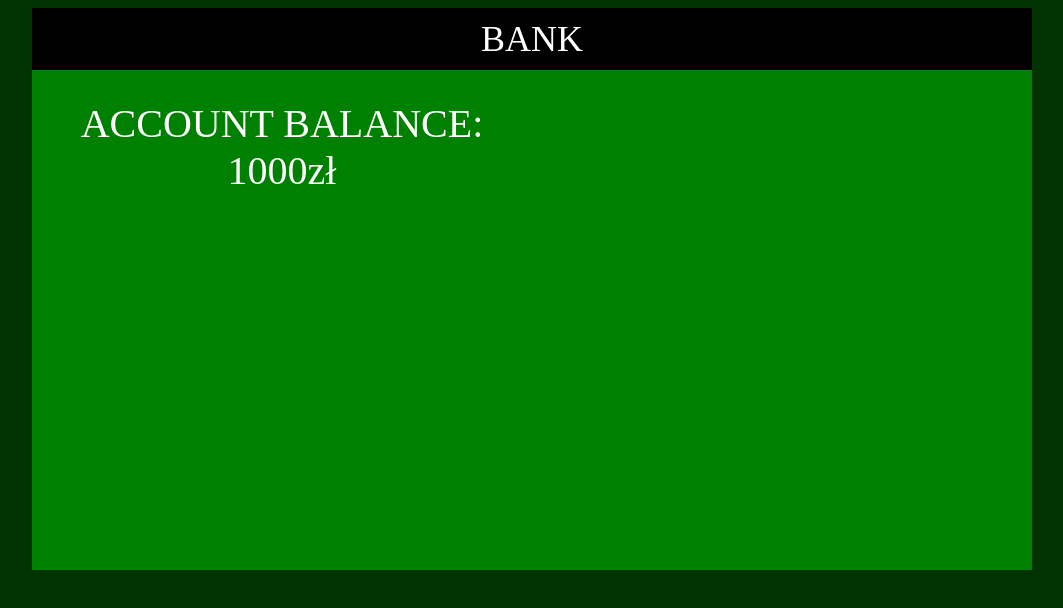
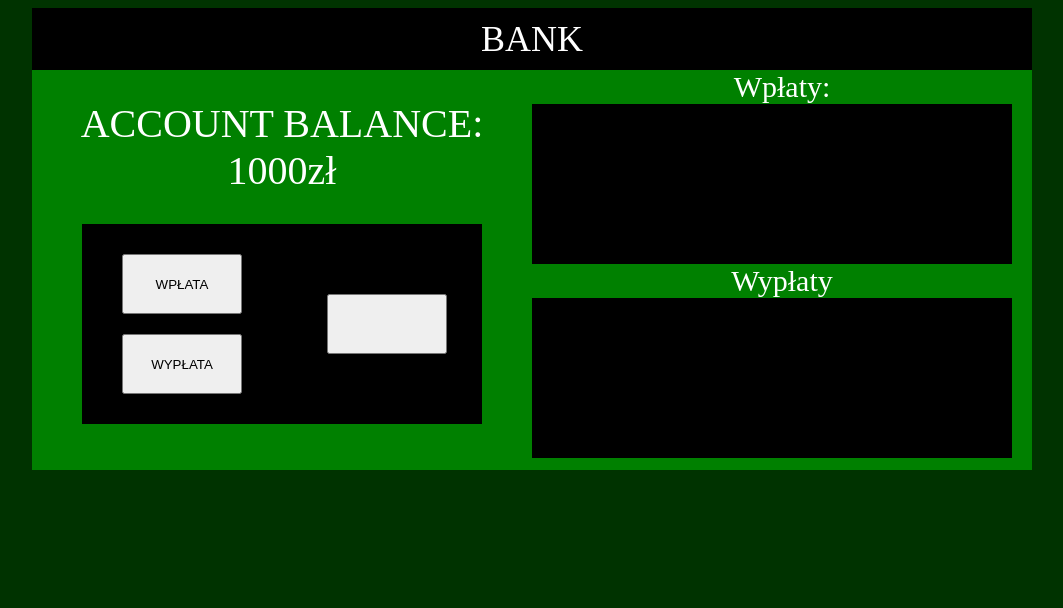
Before and after one commit to Marcin-Kwiatek/Bank, a plain HTML site: page index.html in a window 1280 px wide. Shown: the whole page, without its empty margins (108-1171 px from the left). Drawn offline with Linux system fonts and the light colour scheme.

Commit message:
completing the initial layout of the page

```diff
--- a/index.html
+++ b/index.html
@@ -1,5 +1,6 @@
 <!DOCTYPE html>
 <html lang="pl">
+
 <head>
     <meta charset="UTF-8">
     <meta http-equiv="X-UA-Compatible" content="IE=edge">
@@ -7,17 +8,34 @@
     <title>Bank</title>
     <link rel="stylesheet" href="style.css">
 </head>
+
 <body>
     <div id="container">
 
         <div id="logo">BANK</div>
         <div id="main">
             <div class="accountBalance">ACCOUNT BALANCE: 1000zł</div>
+            <div class="buttonContainer">
+                <div class="bankingOperation">
+                    <button class="button">WPŁATA</button>
+                    <button class="button">WYPŁATA</button>
+                </div>
+                <div class="amount">
+                    <button class="button"></button>
+                </div>
+            </div>
         </div>
-        <div id="transactionHistory"></div>
+        <div id="transactionHistory">
+            <div class="transactionLogo">Wpłaty:</div>
+            <div class="transaction"></div>
+            <div class="transactionLogo">Wypłaty</div>
+            <div class="transaction"></div>
+
+        </div>
         <div style="clear: both;"></div>
     </div>
 
     <script src="script.js"></script>
 </body>
+
 </html>
--- a/style.css
+++ b/style.css
@@ -5,7 +5,7 @@ body{
 #container{
     background-color: black;
     width: 1000px;
-    min-height: 500px;
+    min-height: 400px;
     margin-left: auto;
     margin-right: auto;
 }
@@ -17,13 +17,13 @@ body{
 #main{
     width: 500px;
     background-color:green;
-    min-height: 500px;
+    min-height: 400px;
     float: left;
 }
 #transactionHistory{
     width: 500px;
     background-color:green;
-    min-height: 500px;
+    min-height: 400px;
     float: left;
 }
 .accountBalance{
@@ -31,3 +31,39 @@ body{
     font-size: 40px;
     padding: 30px;
 }
+.buttonContainer{
+    width: 400px;
+    min-height: 200px;
+    background-color: black;
+    margin-left: auto;
+    margin-right: auto;
+}
+.button{
+    width: 120px;
+    min-height: 60px;
+    margin: 10px;
+}
+.bankingOperation{
+    float: left;
+    width: 150px;
+    min-height: 200px;
+    margin-left: 30px;
+    padding-top: 20px;
+}
+.amount{
+    float: left;
+    width: 190px;
+    min-height: 140px;
+    padding-top: 60px;
+    padding-left: 30px;
+    text-align: center;
+}
+.transaction{
+    width:480px;
+    min-height: 160px;
+    background-color: black;
+}
+.transactionLogo{
+    text-align: center;
+    font-size: 30px;
+}
```
